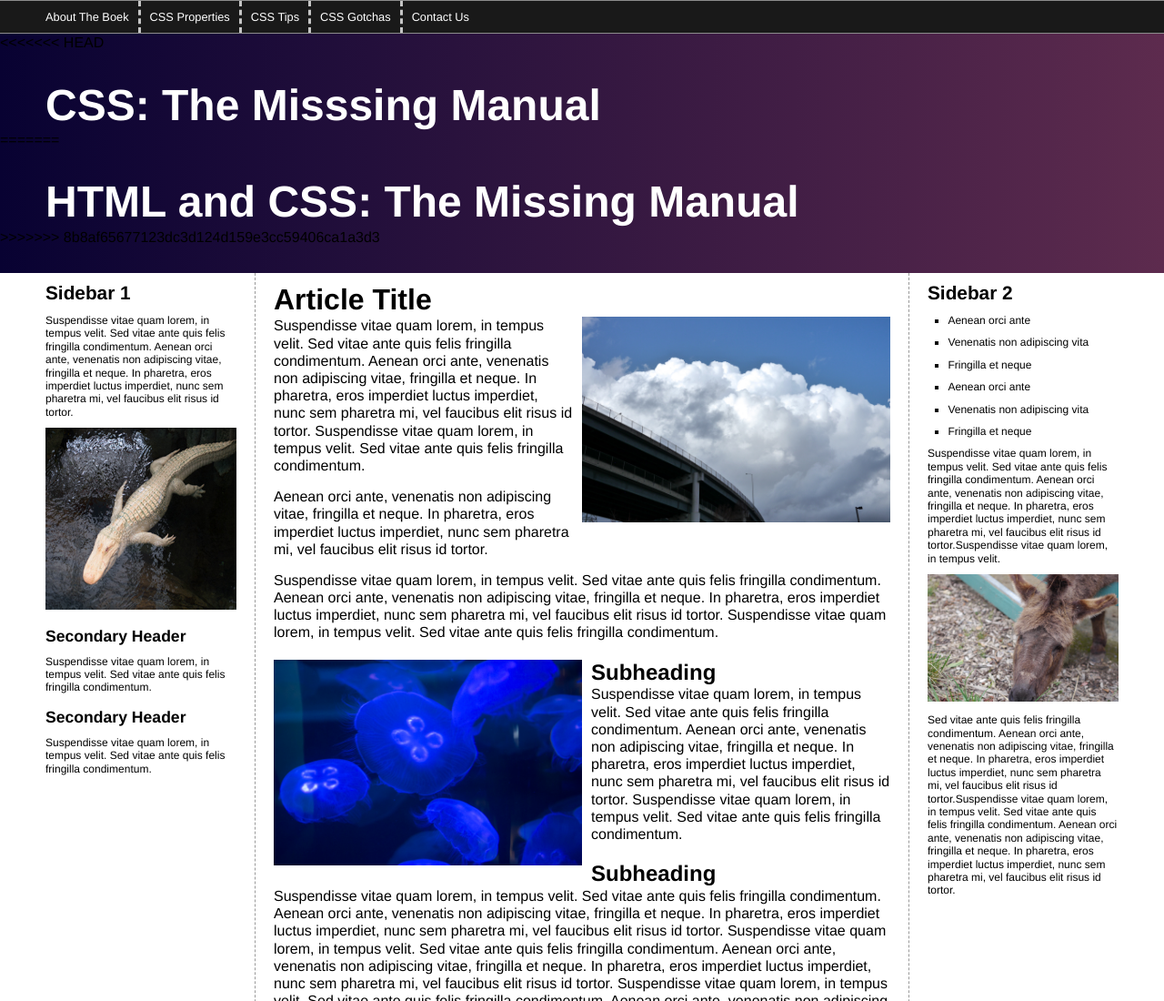
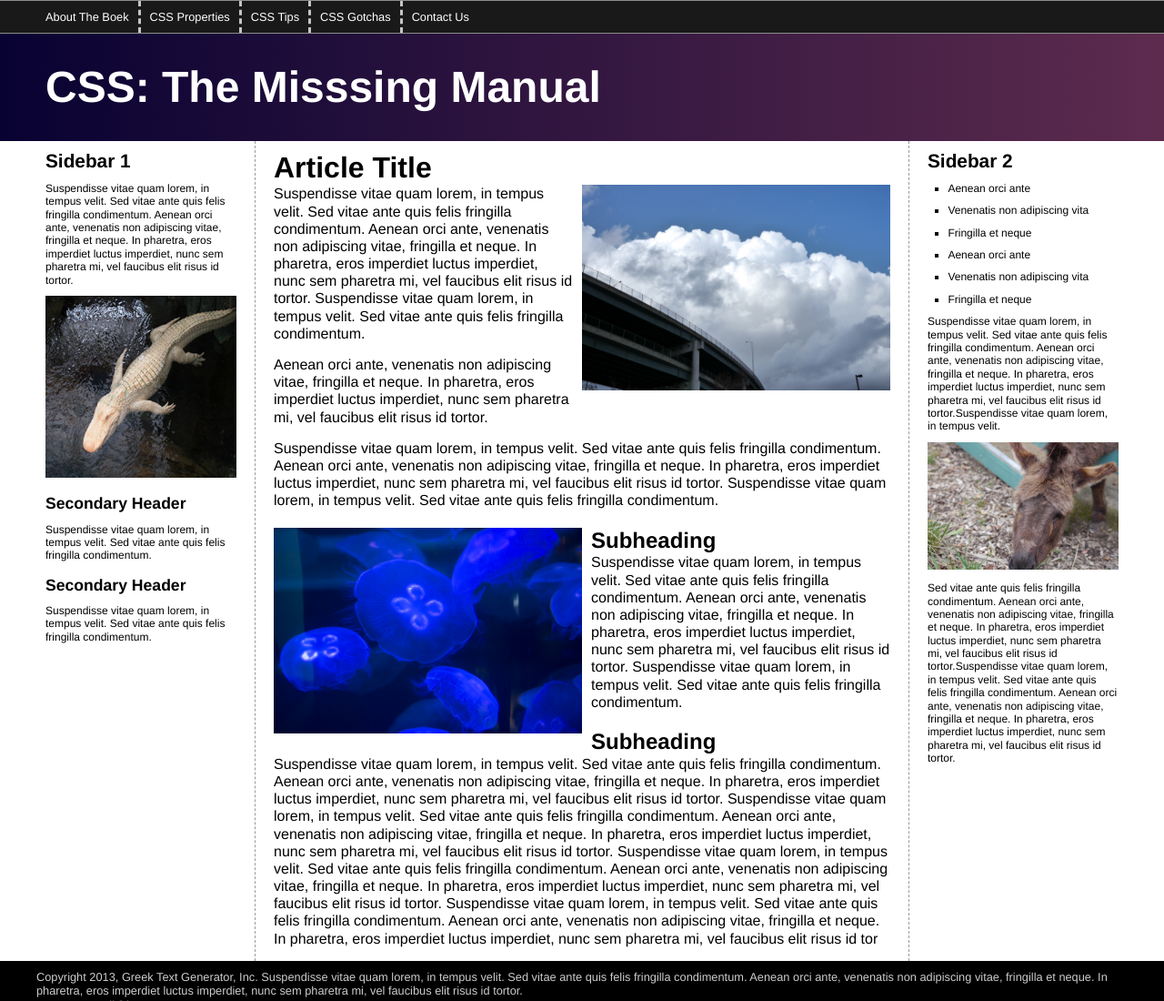
Before and after one commit to valdc85/lesDW2, a plain HTML site: page html/index.html in a window 1280 px wide. Shown: the top 1100 px of the page at 91% size. Drawn offline with Linux system fonts and the light colour scheme.

Commit message:
opnieuw merge-conflict

```diff
--- a/html/index.html
+++ b/html/index.html
@@ -19,11 +19,7 @@
             <li><a href="#">Contact Us</a></li>
           </ul>
         </nav>
-<<<<<<< HEAD
         <h1>CSS: The Misssing Manual</h1>
-=======
-        <h1>HTML and CSS: The Missing Manual</h1>
->>>>>>> 8b8af65677123dc3d124d159e3cc59406ca1a3d3
       </header>
       <div class="contentWrapper">
         <div class="columnWrapper">
```
